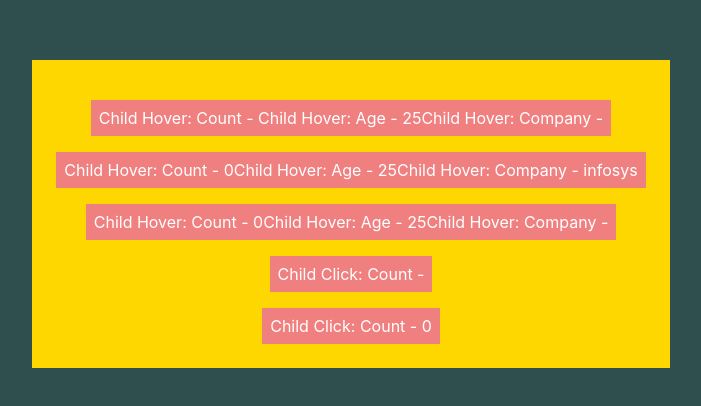
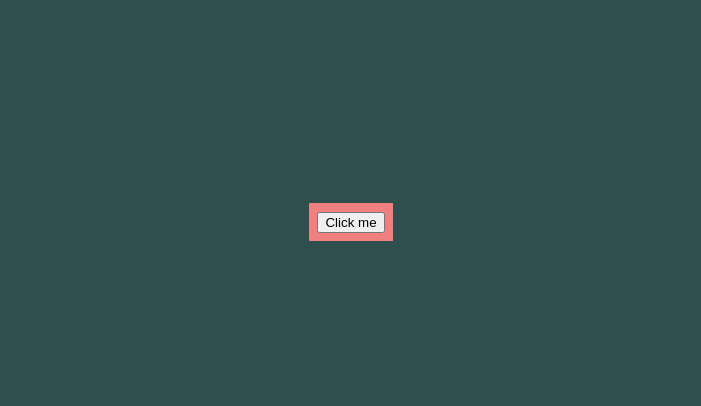
Before and after one commit to Manikandan-Pradeep/anmol_react_class, a React (Create React App) app: page / in a window 1280 px wide. Shown: the part 186-592 px from the top of the page, without its empty margins (289-990 px from the left). Built offline with nearby package versions, Linux system fonts and the light colour scheme.

Commit message:
Render props explained

```diff
--- a/src/App.css
+++ b/src/App.css
@@ -6,16 +6,6 @@
     justify-content: center;
     align-items: center;
 }
-
-.wrapper {
-    background-color: gold;
-    display: flex;
-    justify-content: center;
-    align-items: center;
-    padding: 24px;
-    flex-direction: column;
-}
-
 .child {
     background-color: lightcoral;
     color: white;
--- a/src/App.js
+++ b/src/App.js
@@ -1,18 +1,22 @@
 import React, { Component } from 'react';
 import './App.css';
-import { ChildHover, WithIncrementChildHover, WithIncrementPrintChildHover } from './ChildHover'
-import { ChildClick, WithIncrementChildClick } from './ChildClick'
+import Child from './Child'
 
 class App extends Component {
+
+  renderChild() {
+    return (
+      <div>
+        This is from render prop
+      </div>
+    )
+  }
+
   render = () => {
     return (
         <div className="appContainer">
-          <div className="wrapper">
-            <ChildHover age={25}/>
-            <WithIncrementChildHover age={25} company="infosys" list="due"/>
-            <WithIncrementPrintChildHover age={25}/>
-            <ChildClick/>
-            <WithIncrementChildClick/>
+          <div className="child">
+            <Child renderThis={this.renderChild}/>
           </div>
         </div>
     )
--- /dev/null
+++ b/src/Child.js
@@ -0,0 +1,24 @@
+import React from 'react'
+
+class Child extends React.Component {
+
+    constructor(props) {
+        super(props)
+        this.state = {
+            visible: false
+        }
+    }
+
+    render() {
+        return (
+            <div>
+                {this.state.visible ? this.props.renderThis() : null}
+                <button onClick={() => this.setState({
+                    visible: !this.state.visible
+                })}>Click me</button>
+            </div>
+        )
+    }
+}
+
+export default Child
--- a/src/ChildClick.js
+++ /dev/null
@@ -1,21 +0,0 @@
-import React from 'react'
-import WithIncrement from './WithIncrement'
-
-export class ChildClick extends React.Component {
-    // render() {
-    //     return (
-    //         <div className="child" onClick={this.incrementCount}>
-    //             Child Click: Count - {this.state.count}
-    //         </div>
-    //     )
-    // }
-    render() {
-        return (
-            <div className="child" onClick={this.props.increment}>
-                Child Click: Count - {this.props.counterValue}
-            </div>
-        )
-    }
-}
-
-export const WithIncrementChildClick = WithIncrement(ChildClick)
--- a/src/ChildHover.js
+++ /dev/null
@@ -1,26 +0,0 @@
-import React from 'react'
-import WithIncrement from './WithIncrement'
-import WithPrint from './WithPrint'
-
-
-export class ChildHover extends React.Component {
-
-    render() {
-        // return (
-        //     <div className="child" onMouseOver={this.incrementCount}>
-        //         Child Hover: Count - {this.state.count}
-        //     </div>
-        // )
-        return (
-            <div className="child" onMouseOver={this.props.increment}>
-                Child Hover: Count - {this.props.counterValue}
-                Child Hover: Age - {this.props.age}
-                Child Hover: Company - {this.props.company}
-            </div>
-        )
-    }
-}
-
-export const WithIncrementChildHover = WithIncrement(ChildHover)
-
-export const WithIncrementPrintChildHover = WithPrint(WithIncrement(ChildHover))
--- a/src/WithIncrement.js
+++ /dev/null
@@ -1,33 +0,0 @@
-import React from 'react'
-
-const WithIncrement = (Component) => {
-
-    class Incrementor extends React.Component {
-        constructor(props){
-            super(props)
-            this.state = {
-                count: 0
-            }
-        }
-
-        componentDidUpdate() {
-            console.log('I got updated')
-        }
-
-        incrementCount = (e) => {
-            this.setState({
-                count: this.state.count + 1
-            })
-        }
-
-        render() {
-            return (
-                <Component counterValue={this.state.count} increment={this.incrementCount} {...this.props}/>
-            )
-        }
-    }
-
-    return Incrementor
-}
-
-export default WithIncrement
--- a/src/WithPrint.js
+++ /dev/null
@@ -1,25 +0,0 @@
-import React from 'react'
-
-const WithPrint = (Component) => {
-
-    class Printer extends React.Component {
-        constructor(props){
-            super(props)
-        }
-
-        componentDidMount(){
-            console.log('I got mounted')
-        }
-
-        render() {
-            console.log('Printer', this.props)
-            return (
-                <Component {...this.props}/>
-            )
-        }
-    }
-
-    return Printer
-}
-
-export default WithPrint
```
Also changed, not shown: src/notes.txt (deleted).
